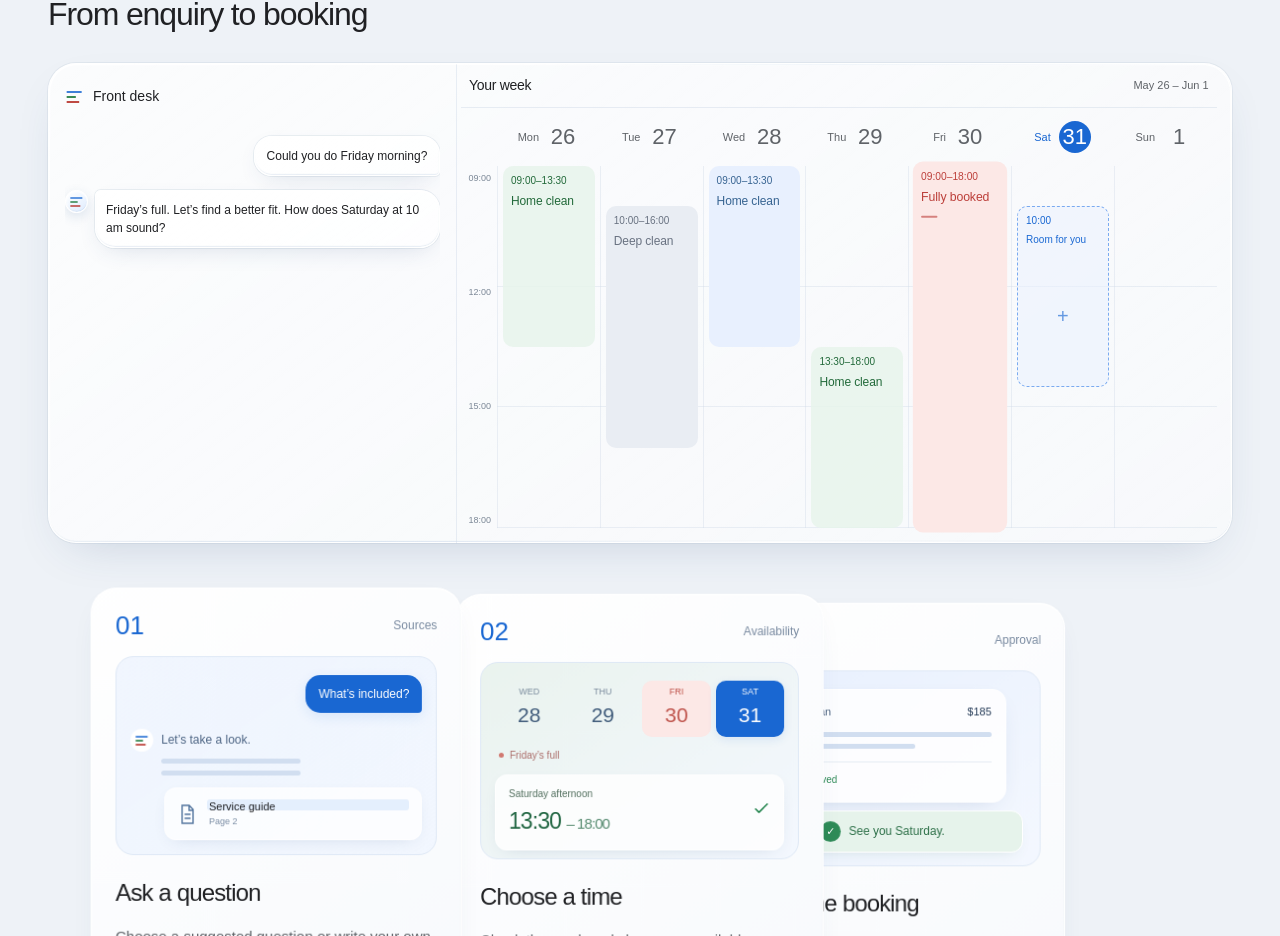
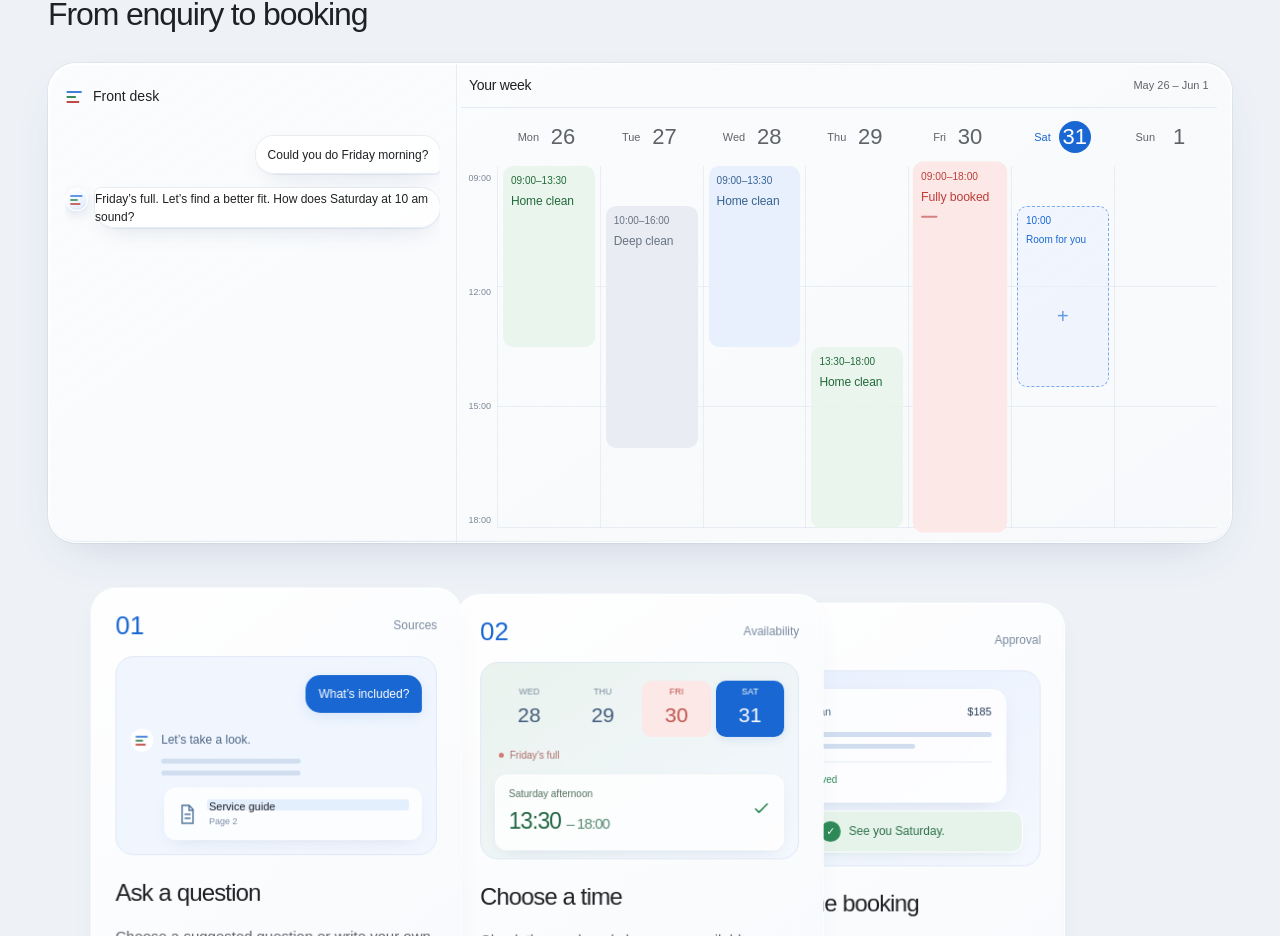
Before and after one commit to minatamer/Choreograph, a Next.js app in the folder apps/frontend/: page / in a window 1280 px wide. Shown: the part 904-1840 px from the top of the page. Built offline with nearby package versions, Linux system fonts and the light colour scheme; a web font is replaced by a local one.

Commit message:
SBS-017: Share the landing collage and conversation motion
Record the final owner-requested workspace checkpoint by owning responsibility.

Validation: 236 fake/isolated backend tests, 56 Node tests, lint/dependency/contracts/types and isolated Linux release acceptance passed. No push or deployment.

```diff
--- /dev/null
+++ b/apps/frontend/app/hero-collage.css
@@ -0,0 +1,29 @@
+/* Shared decorative film layer for the landing and faded Customer workspace. */
+.hero-collage{position:fixed;inset:0;z-index:-1;overflow:hidden;pointer-events:none;background:#eaf0f7;contain:paint;will-change:opacity}
+.hero-collage::after{content:'';position:absolute;inset:0;z-index:1;background:radial-gradient(ellipse 42% 44% at 50% 53%,#f5f8fcfc 8%,#f5f8fcf5 38%,#f5f8fcbd 68%,#f5f8fc24 100%),linear-gradient(#f5f8fc9c,transparent 22%,transparent 80%,#f5f8fc96)}
+.collage-strips{position:absolute;z-index:0;inset:0 -48px;max-width:1920px;margin-inline:auto}
+.collage-strip{min-width:0;padding-inline:12px;background:#dce5ef70;border-inline:1px solid #ffffffb8;display:flex;flex-direction:column;gap:24px;position:relative}
+.collage-track{position:relative;animation:collage-roll 70s linear infinite;will-change:transform}
+.collage-strip::before,.collage-strip::after{content:'';position:absolute;top:0;bottom:0;width:5px;background:repeating-linear-gradient(to bottom,#a9bbce55 0 8px,transparent 8px 24px)}
+.collage-strip::before{left:3px}.collage-strip::after{right:3px}
+.strip-1{top:-140px}.strip-2{top:-290px}.strip-3{top:-80px}
+.hero-collage[data-moving="false"] .collage-track{animation-play-state:paused}
+.collage-reel{display:grid;grid-template-columns:repeat(4,minmax(0,1fr));gap:24px;padding-bottom:24px}
+.collage-frame{height:clamp(260px,42dvh,620px);border:1px solid #ffffffdb;border-radius:20px;overflow:hidden;background:#fff;box-shadow:0 5px 18px -8px #2b466a2b;flex-shrink:0}
+.collage-frame>img{width:100%;height:100%;object-fit:cover;display:block}
+.frame-planner>img{object-position:62% center}
+.collage-window-title{display:flex;align-items:center;gap:8px;font-size:13px;font-weight:500;white-space:nowrap;margin-bottom:22px}
+.collage-window-title svg{width:18px;height:18px;flex-shrink:0}
+.collage-calendar,.collage-chat{height:100%;padding:20px 16px;color:#304259;background:linear-gradient(145deg,#fff,#f5f8fe)}
+.collage-week-labels{display:grid;grid-template-columns:repeat(5,1fr);font-size:10px;text-align:center;color:#687a90;margin-bottom:18px}
+.collage-week-labels strong{display:block;font-size:20px;font-weight:400;color:#334967;margin-top:6px}
+.collage-week-grid{display:grid;grid-template-columns:repeat(5,1fr);height:calc(100% - 103px);background:repeating-linear-gradient(transparent 0,transparent calc(25% - 1px),#dfe7f1 calc(25% - 1px),#dfe7f1 25%)}
+.collage-week-grid>div{border-left:1px solid #dfe7f1;padding:5px;display:flex;flex-direction:column;gap:20px}
+.collage-week-grid i{display:block;height:32%;background:#d2e3fc;border-radius:6px}
+.collage-week-grid>div:nth-child(even){padding-top:42px}.collage-week-grid>div:nth-child(2) i{background:#d4e9db}.collage-week-grid>div:nth-child(3) i:last-child{background:#f8dedc}.collage-week-grid>div:nth-child(4) i{background:#e4e9f1}
+.collage-day-title{display:flex;align-items:center;gap:12px;font-size:13px;margin-bottom:20px}.collage-day-title strong{font-size:28px;line-height:44px;width:44px;border-radius:50%;color:#fff;background:#1967d2;text-align:center;font-weight:500}
+.collage-agenda{display:grid;grid-template-columns:38px 1fr;align-items:start;gap:14px 8px;font-size:10px}.collage-agenda>span{padding-top:8px;color:#8392a5}.collage-agenda p{background:#e8f0fe;border-radius:8px;border-left:2px solid #6399e3;padding:10px;font-size:12px;min-height:44px}.collage-agenda p:last-child{background:#e6f4ea;border-color:#6fa080}
+.collage-chat{display:flex;flex-direction:column;gap:14px}.collage-chat .collage-window-title{margin-bottom:4px}.collage-chat p{padding:10px 12px;font-size:12px;line-height:18px;max-width:92%;border-radius:16px}.collage-chat-question{align-self:flex-end;background:#e8f0fe;border-bottom-right-radius:4px!important}.collage-chat-answer{background:#f0f3f8;align-self:flex-start;border-bottom-left-radius:4px!important}
+.collage-chat-booking{align-self:flex-start;display:flex;flex-direction:column;gap:10px;width:88%;padding:14px;border-radius:14px;background:#1967d2;color:#fff;font-size:11px}.collage-chat-booking strong{font-size:24px;font-weight:500}.collage-chat-booking strong span{font-size:15px;font-weight:400;opacity:.8}.collage-chat-booking i,.collage-agenda i{float:right;font-style:normal}
+@keyframes collage-roll{from{transform:translate3d(0,0,0)}to{transform:translate3d(0,-50%,0)}}
+@media(max-width:600px){.collage-reel{grid-template-columns:repeat(3,minmax(0,1fr));gap:16px}.collage-strips{width:740px;left:50%;right:auto;margin-left:-370px;gap:16px}.collage-strip{padding-inline:10px}.strip-3{display:none}.hero-collage::after{background:radial-gradient(ellipse 95% 35% at 50% 55%,#f5f8fcfc 5%,#f5f8fcf2 38%,#f5f8fca8 76%,#f5f8fc20 100%),linear-gradient(#f5f8fca3,transparent 25%,transparent 80%,#f5f8fc96)}}
--- a/apps/frontend/app/landing-hero.css
+++ b/apps/frontend/app/landing-hero.css
@@ -1,33 +1,6 @@
-/* One viewport-sized film layer continues behind the entire landing. */
+/* Landing hero and page flow. */
 .landing{position:relative;isolation:isolate}
 .landing-hero{height:100dvh;min-height:100svh;position:relative;isolation:isolate;overflow:hidden}
-.hero-collage{position:fixed;inset:0;z-index:-1;overflow:hidden;pointer-events:none;background:#eaf0f7;contain:paint;will-change:opacity}
-.hero-collage::after{content:'';position:absolute;inset:0;z-index:1;background:radial-gradient(ellipse 42% 44% at 50% 53%,#f5f8fcfc 8%,#f5f8fcf5 38%,#f5f8fcbd 68%,#f5f8fc24 100%),linear-gradient(#f5f8fc9c,transparent 22%,transparent 80%,#f5f8fc96)}
-.collage-strips{position:absolute;z-index:0;inset:0 -48px;max-width:1920px;margin-inline:auto}
-.collage-strip{min-width:0;padding-inline:12px;background:#dce5ef70;border-inline:1px solid #ffffffb8;display:flex;flex-direction:column;gap:24px;position:relative}
-.collage-track{position:relative;animation:collage-roll 70s linear infinite;will-change:transform}
-.collage-strip::before,.collage-strip::after{content:'';position:absolute;top:0;bottom:0;width:5px;background:repeating-linear-gradient(to bottom,#a9bbce55 0 8px,transparent 8px 24px)}
-.collage-strip::before{left:3px}.collage-strip::after{right:3px}
-.strip-1{top:-140px}.strip-2{top:-290px}.strip-3{top:-80px}
-.hero-collage[data-moving="false"] .collage-track{animation-play-state:paused}
-.collage-reel{display:grid;grid-template-columns:repeat(4,minmax(0,1fr));gap:24px;padding-bottom:24px}
-.collage-frame{height:clamp(260px,42dvh,620px);border:1px solid #ffffffdb;border-radius:20px;overflow:hidden;background:#fff;box-shadow:0 5px 18px -8px #2b466a2b;flex-shrink:0}
-.collage-frame>img{width:100%;height:100%;object-fit:cover;display:block}
-.frame-planner>img{object-position:62% center}
-.collage-window-title{display:flex;align-items:center;gap:8px;font-size:13px;font-weight:500;white-space:nowrap;margin-bottom:22px}
-.collage-window-title svg{width:18px;height:18px;flex-shrink:0}
-.collage-calendar,.collage-chat{height:100%;padding:20px 16px;color:#304259;background:linear-gradient(145deg,#fff,#f5f8fe)}
-.collage-week-labels{display:grid;grid-template-columns:repeat(5,1fr);font-size:10px;text-align:center;color:#687a90;margin-bottom:18px}
-.collage-week-labels strong{display:block;font-size:20px;font-weight:400;color:#334967;margin-top:6px}
-.collage-week-grid{display:grid;grid-template-columns:repeat(5,1fr);height:calc(100% - 103px);background:repeating-linear-gradient(transparent 0,transparent calc(25% - 1px),#dfe7f1 calc(25% - 1px),#dfe7f1 25%)}
-.collage-week-grid>div{border-left:1px solid #dfe7f1;padding:5px;display:flex;flex-direction:column;gap:20px}
-.collage-week-grid i{display:block;height:32%;background:#d2e3fc;border-radius:6px}
-.collage-week-grid>div:nth-child(even){padding-top:42px}.collage-week-grid>div:nth-child(2) i{background:#d4e9db}.collage-week-grid>div:nth-child(3) i:last-child{background:#f8dedc}.collage-week-grid>div:nth-child(4) i{background:#e4e9f1}
-.collage-day-title{display:flex;align-items:center;gap:12px;font-size:13px;margin-bottom:20px}.collage-day-title strong{font-size:28px;line-height:44px;width:44px;border-radius:50%;color:#fff;background:#1967d2;text-align:center;font-weight:500}
-.collage-agenda{display:grid;grid-template-columns:38px 1fr;align-items:start;gap:14px 8px;font-size:10px}.collage-agenda>span{padding-top:8px;color:#8392a5}.collage-agenda p{background:#e8f0fe;border-radius:8px;border-left:2px solid #6399e3;padding:10px;font-size:12px;min-height:44px}.collage-agenda p:last-child{background:#e6f4ea;border-color:#6fa080}
-.collage-chat{display:flex;flex-direction:column;gap:14px}.collage-chat .collage-window-title{margin-bottom:4px}.collage-chat p{padding:10px 12px;font-size:12px;line-height:18px;max-width:92%;border-radius:16px}.collage-chat-question{align-self:flex-end;background:#e8f0fe;border-bottom-right-radius:4px!important}.collage-chat-answer{background:#f0f3f8;align-self:flex-start;border-bottom-left-radius:4px!important}
-.collage-chat-booking{align-self:flex-start;display:flex;flex-direction:column;gap:10px;width:88%;padding:14px;border-radius:14px;background:#1967d2;color:#fff;font-size:11px}.collage-chat-booking strong{font-size:24px;font-weight:500}.collage-chat-booking strong span{font-size:15px;font-weight:400;opacity:.8}.collage-chat-booking i,.collage-agenda i{float:right;font-style:normal}
-@keyframes collage-roll{from{transform:translate3d(0,0,0)}to{transform:translate3d(0,-50%,0)}}
 .hero-canvas{height:100%;min-height:0;padding:clamp(12px,2.5dvh,28px) var(--landing-gutter);max-width:1680px;margin-inline:auto;display:flex;flex-direction:column;gap:0;position:relative;z-index:1}
 .landing .hero-canvas::before{content:none}
 .landing-masthead{margin-bottom:0;flex-shrink:0}
@@ -61,12 +34,12 @@
 .chat-preview-heading svg{width:20px;height:20px}
 .schedule-conversation{min-width:0;min-height:0;position:relative;z-index:5;flex:1;overflow:hidden;pointer-events:none;mask-image:linear-gradient(transparent,#000 12px,#000 calc(100% - 5px),transparent)}
 .schedule-chat{display:flex;flex-direction:column;gap:14px;padding:12px 0 6px}
-.schedule-question{align-self:flex-end;max-width:92%;padding:10px 12px;border:1px solid #e1e5ed;border-radius:18px 18px 5px 18px;font-size:12px;line-height:18px}
+.schedule-question{align-self:flex-end;max-width:92%;padding:10px 12px;border-radius:18px 18px 5px 18px;font-size:12px;line-height:18px}
 .schedule-reply{display:flex;align-items:flex-start;gap:7px}
 .schedule-assistant{width:23px;height:23px;display:grid;place-items:center;flex-shrink:0;border:1px solid #fff;border-radius:50%}
 .schedule-assistant svg{width:16px;height:16px}
-.schedule-reply-content{flex:1;min-width:0;padding:10px;border:1px solid #e1e5ed}
-.schedule-reply-content>p{font-size:12px;line-height:18px;min-height:36px;display:flex;align-items:center}
+.schedule-reply-content{flex:1;min-width:0;padding:2px 0}
+.schedule-reply-content>p{font-size:12px;line-height:18px;min-height:36px;display:block;align-items:center}
 .schedule-thinking{display:flex;gap:4px;padding-left:2px}
 .schedule-thinking i{width:5px;height:5px;border-radius:50%;background:#7895bd;animation:schedule-think 1.1s ease-in-out infinite}
 .schedule-thinking i:nth-child(2){animation-delay:.12s}.schedule-thinking i:nth-child(3){animation-delay:.24s}
@@ -115,6 +88,7 @@
 @media(min-width:1100px) and (max-height:780px){.landing-lead{gap:20px;padding-block:28px}.landing-lead h1{font-size:clamp(38px,8.4dvh,68px)}.landing-lead>p{font-size:17px;line-height:25px}.demo-workspace{--demo-height:444px}}
 @media(max-width:1099px){.landing-lead{padding-inline:26px;max-width:900px}.landing-lead h1{font-size:clamp(36px,min(6.8vw,8.4dvh),68px)}.demo-workspace{--demo-height:460px;grid-template-columns:280px minmax(0,1fr)}.docked-chat{padding:16px 12px}.schedule-grid{grid-template-columns:26px repeat(7,minmax(0,1fr))}.schedule-event,.schedule-opening,.schedule-booking{font-size:8px;padding-inline:4px}.schedule-event strong,.booked-contents strong{font-size:10px}.booking-confirmed{font-size:8px}.schedule-date{gap:3px;font-size:9px;flex-direction:column}.schedule-date strong{font-size:19px}}
 @media(max-width:740px){.demo-workspace{display:flex;flex-direction:column;height:auto;border-radius:24px}.docked-chat{height:360px;border-right:0;border-bottom:1px solid #c2d2e259;padding:16px}.schedule-stage{height:320px;padding:0 12px 12px;border-radius:0 0 24px 24px}.schedule-grid{grid-template-columns:30px repeat(2,minmax(0,1fr))}.schedule-day:not([data-focus="true"]){display:none}.schedule-date{height:48px;flex-direction:row;gap:8px;font-size:11px}.schedule-date strong{font-size:22px}.schedule-hours{padding-top:54px}.schedule-event,.schedule-opening,.schedule-booking{padding:8px;font-size:10px}.schedule-event strong,.booked-contents strong{font-size:12px}.booking-confirmed{font-size:9px}}
-@media(max-width:600px){.hero-canvas{padding-block:14px}.hero-intro{padding-block:14px}.landing-lead{padding:28px 18px;gap:20px;border-radius:30px}.landing-lead h1{font-size:clamp(28px,min(8.1vw,7.4dvh),44px);line-height:1.08;letter-spacing:-.05em}.landing-lead>p{font-size:16px;line-height:24px}.hero-actions .button{min-height:50px;padding:12px 22px}.collage-reel{grid-template-columns:repeat(3,minmax(0,1fr));gap:16px}.collage-strips{width:740px;left:50%;right:auto;margin-left:-370px;gap:16px}.collage-strip{padding-inline:10px}.strip-3{display:none}.hero-collage::after{background:radial-gradient(ellipse 95% 35% at 50% 55%,#f5f8fcfc 5%,#f5f8fcf2 38%,#f5f8fca8 76%,#f5f8fc20 100%),linear-gradient(#f5f8fca3,transparent 25%,transparent 80%,#f5f8fc96)}}
+@media(max-width:600px){.hero-canvas{padding-block:14px}.hero-intro{padding-block:14px}.landing-lead{padding:28px 18px;gap:20px;border-radius:30px}.landing-lead h1{font-size:clamp(28px,min(8.1vw,7.4dvh),44px);line-height:1.08;letter-spacing:-.05em}.landing-lead>p{font-size:16px;line-height:24px}.hero-actions .button{min-height:50px;padding:12px 22px}}
 @media(max-height:620px){.hero-canvas{padding-block:12px}.landing-masthead{height:50px}.hero-intro{padding-block:10px}.landing-lead{padding-block:18px;gap:12px}.landing-lead h1{font-size:clamp(26px,min(5.4vw,8dvh),46px)}.landing-lead>p{font-size:14px;line-height:21px;max-width:600px}.hero-actions .button{min-height:42px;padding:9px 20px}}
 @media(max-width:360px){.landing-lead{padding-inline:12px}.landing-lead h1{font-size:28px}.landing-lead>p{font-size:15px;line-height:22px}.schedule-assistant{display:none}.schedule-question{font-size:11px}.schedule-stage{padding-inline:8px}.schedule-grid{grid-template-columns:26px repeat(2,minmax(0,1fr))}}
+.hero-scroll-hint{align-self:center;flex-shrink:0;min-height:44px}
--- a/apps/frontend/components/hero-collage.tsx
+++ b/apps/frontend/components/hero-collage.tsx
@@ -4,6 +4,7 @@ import Image from 'next/image';
 import {useEffect,useState} from 'react';
 import {motion,useMotionValue,useScroll,useTransform} from 'motion/react';
 import {Mark} from './ui';
+import '@/app/hero-collage.css';
 
 // Decorative, fictional interface panels mixed with licensed photography.
 // Photo sources and licence are recorded in SBS-008.
@@ -28,7 +29,7 @@ function FilmFrame({kind}:{kind:Frame}){
   return <div className={`collage-frame frame-${kind}`}>{kind==='week'||kind==='day'?<CalendarFrame day={kind==='day'}/>:kind==='chat'?<ChatFrame/>:<Image src={`/illustrations/collage/${kind}.jpg`} alt="" width={1000} height={750} sizes="(max-width:600px) 240px, (max-width:1100px) 300px, 440px" quality={75} loading="eager"/>}</div>;
 }
 
-export function HeroCollage(){
+export function HeroCollage({faded=false}:{faded?:boolean}){
   const [moving,setMoving]=useState(true);
   const viewportHeight=useMotionValue(900);
   const {scrollY}=useScroll();
@@ -43,5 +44,5 @@ export function HeroCollage(){
     update();
     return ()=>{document.removeEventListener('visibilitychange',update);window.removeEventListener('resize',resize);};
   },[viewportHeight]);
-  return <motion.div className="hero-collage" data-moving={moving} aria-hidden="true" style={{opacity}}><div className="collage-strips"><div className="collage-track">{[0,1].map(copy=><div className="collage-reel" key={copy}>{strips.map((frames,index)=><div className={`collage-strip strip-${index}`} key={index}>{frames.map((kind,frame)=><FilmFrame kind={kind} key={frame}/>)}</div>)}</div>)}</div></div></motion.div>;
+  return <motion.div className="hero-collage" data-moving={moving} aria-hidden="true" style={{opacity:faded ? .18 : opacity}}><div className="collage-strips"><div className="collage-track">{[0,1].map(copy=><div className="collage-reel" key={copy}>{strips.map((frames,index)=><div className={`collage-strip strip-${index}`} key={index}>{frames.map((kind,frame)=><FilmFrame kind={kind} key={frame}/>)}</div>)}</div>)}</div></div></motion.div>;
 }
--- a/apps/frontend/components/hero-schedule.tsx
+++ b/apps/frontend/components/hero-schedule.tsx
@@ -3,6 +3,7 @@
 import {useEffect,useId,useRef,useState,type ReactNode} from 'react';
 import {AnimatePresence,LayoutGroup,animate,motion} from 'motion/react';
 import {Mark} from './ui';
+import {ReplyText} from './reply-text';
 
 type Beat = 'question' | 'suggestion' | 'clarification' | 'review' | 'approved' | 'booked' | 'change-request' | 'change-review' | 'change-approved' | 'rescheduled';
 const story: {beat:Beat;at:number}[] = [
@@ -40,7 +41,7 @@ function Check({draw=false}:{draw?:boolean}){
   return <svg width="20" height="20" viewBox="0 0 24 24" fill="none" aria-hidden="true"><motion.path d="m5 12 4 4L19 6" stroke="currentColor" strokeWidth="2" strokeLinecap="round" strokeLinejoin="round" initial={draw?{pathLength:0}:false} animate={{pathLength:1}} transition={{duration:.4,delay:.25}}/></svg>;
 }
 function Question({children}:{children:ReactNode}){
-  return <motion.div layout="position" className="schedule-question" initial={{opacity:0,x:10}} animate={{opacity:1,x:0}} transition={spring}>{children}</motion.div>;
+  return <motion.div layout="position" className="schedule-question" initial={{opacity:0,y:6,scale:.98}} animate={{opacity:1,y:0,scale:1}} transition={{duration:.28,ease:[.2,.8,.2,1]}}>{children}</motion.div>;
 }
 function Reply({children}:{children:ReactNode}){
   return <motion.div layout="position" className="schedule-reply" initial={{opacity:0,y:8}} animate={{opacity:1,y:0}} transition={spring}><div className="schedule-assistant"><Mark/></div><motion.div layout="size" className="schedule-reply-content" style={{borderRadius:'6px 20px 20px 20px'}} transition={spring}>{children}</motion.div></motion.div>;
@@ -118,16 +119,16 @@ export function HeroSchedule(){
             <div className="schedule-chat" key={cycle}>
               <Question>Could you do Friday morning?</Question>
               {phase===0&&<Thinking/>}
-              {phase>=1&&<Reply><p>Friday’s full. Let’s find a better fit. How does Saturday at 10 am sound?</p></Reply>}
+              {phase>=1&&<Reply><p><ReplyText text="Friday’s full. Let’s find a better fit. How does Saturday at 10 am sound?" animate/></p></Reply>}
               {phase>=2&&<Question>I can’t do Saturday morning. Is the afternoon available?</Question>}
               {phase===2&&<Thinking/>}
-              {phase>=3&&<Reply><p>Absolutely. Saturday at 1:30 pm gives us time for the whole clean.</p>
+              {phase>=3&&<Reply><p><ReplyText text="Absolutely. Saturday at 1:30 pm gives us time for the whole clean." animate/></p>
                 {(phase===3||phase===4)&&<Proposal approved={phase===4}/>}
                 <AnimatePresence>{booked&&(phase>5||landed)&&<Confirmation/>}</AnimatePresence>
               </Reply>}
               {changing&&<Question>Could we move Saturday’s clean to Monday instead?</Question>}
               {phase===6&&<Thinking/>}
-              {nextWeek&&<Reply><p>Of course. Monday at 1:30 pm is free. Shall we move it?</p>
+              {nextWeek&&<Reply><p><ReplyText text="Of course. Monday at 1:30 pm is free. Shall we move it?" animate/></p>
                 {!changed&&<Proposal change approved={phase===8}/>}
                 <AnimatePresence>{changed&&landed&&<Confirmation changed/>}</AnimatePresence>
               </Reply>}
```
Also changed, not shown: apps/frontend/app/globals.css.
